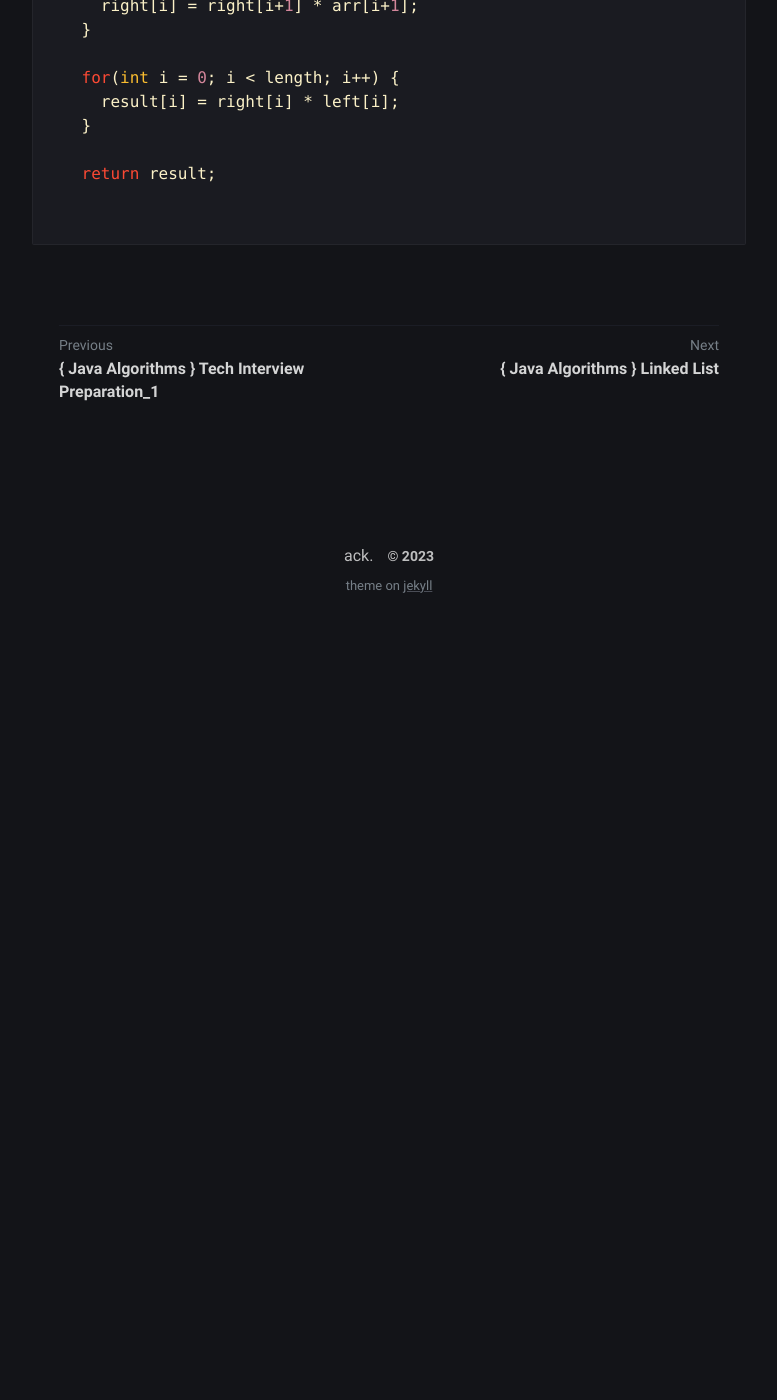
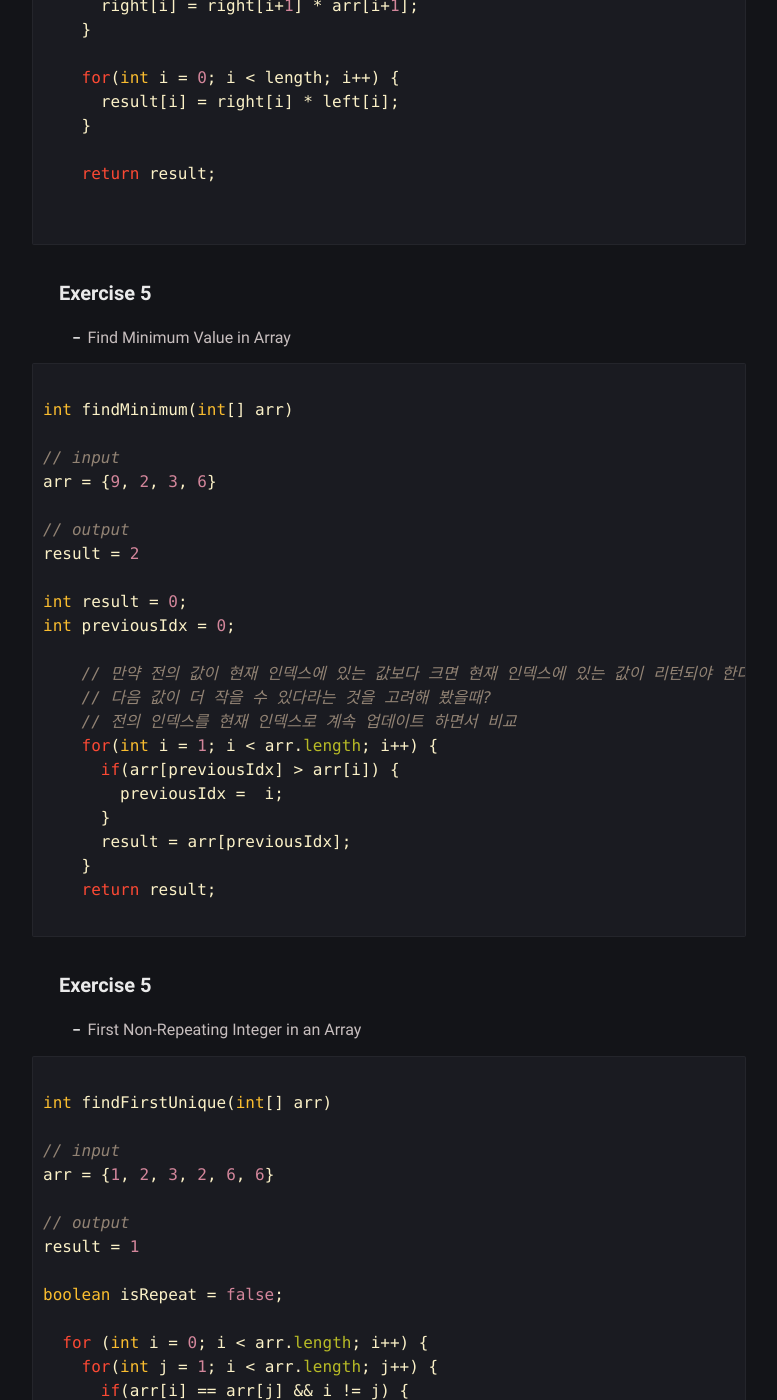
Before and after one commit to Hyukjoo-Lee/Hyukjoo-Lee.github.io, a Jekyll site: the page built from _posts/2023-01-02-Java_Algorithms_array.markdown, in a window 1280 px wide and 1400 px high, scrolled down 6614 px. Shown: the whole window, without its empty margins (251-1028 px from the left). Built offline with Jekyll 4.4.1, drawn with Linux system fonts in a browser that asks for light colours; before the commit the page ends 7244 px from its top, so only the background shows below that; some of the changed text lies outside the part shown.

Commit message:
added algorithm notes

````diff
--- a/_posts/2022-12-05-Java_Algorithms_array.markdown
+++ b/_posts/2023-01-02-Java_Algorithms_array.markdown
@@ -283,3 +283,99 @@ arr = {24,12,8,6}
 
 
 ```
+
+#### Exercise 5
+
+- Find Minimum Value in Array
+
+```java
+
+int findMinimum(int[] arr)
+
+// input
+arr = {9, 2, 3, 6}
+
+// output
+result = 2
+
+int result = 0;
+int previousIdx = 0;
+
+    // 만약 전의 값이 현재 인덱스에 있는 값보다 크면 현재 인덱스에 있는 값이 리턴되야 한다
+    // 다음 값이 더 작을 수 있다라는 것을 고려해 봤을때?
+    // 전의 인덱스를 현재 인덱스로 계속 업데이트 하면서 비교
+    for(int i = 1; i < arr.length; i++) {
+      if(arr[previousIdx] > arr[i]) {
+        previousIdx =  i;
+      }
+      result = arr[previousIdx];
+    }
+    return result;
+
+```
+
+#### Exercise 5
+
+- First Non-Repeating Integer in an Array
+
+```java
+
+int findFirstUnique(int[] arr)
+
+// input
+arr = {1, 2, 3, 2, 6, 6}
+
+// output
+result = 1
+
+boolean isRepeat = false;
+
+  for (int i = 0; i < arr.length; i++) {
+    for(int j = 1; i < arr.length; j++) {
+      if(arr[i] == arr[j] && i != j) {
+        isRepeat = true;
+        break;
+      }
+    }
+
+    if(isRepeat == false) {
+      return arr[i];
+    } else {
+      isRepeat = false;
+    }
+}
+
+return -1;
+```
+
+### Exercise 6
+
+- Find Second Maximum Value in an Array
+
+```java
+
+int findSecondMaximum(int[] arr)
+
+// input
+arr = {4, 2, 1, 5, 0}
+
+// output
+result = 4
+
+int maximum = 0;
+int secMaximum = 0;
+
+  for(int i = 0; i < arr.length; i++) {
+    if(arr[i] > maximum) {
+      maximum = arr[i];
+    }
+  }
+
+  for(int i = 0; i < arr.length; i++) {
+    if(arr[i] > secMaximum && arr[i] < maximum) {
+      secMaximum = arr[i];
+    }
+  }
+
+  return secMaximum;
+```
````
Also changed, not shown: other parts of _posts/2023-01-02-Java_Algorithms_array.markdown (+1 -1 lines), _posts/2023-01-03-Java_Algorithms_linked_list.markdown (renamed from _posts/2022-12-06-Java_Algorithms_linked_list.markdown, +61 -13 lines).
